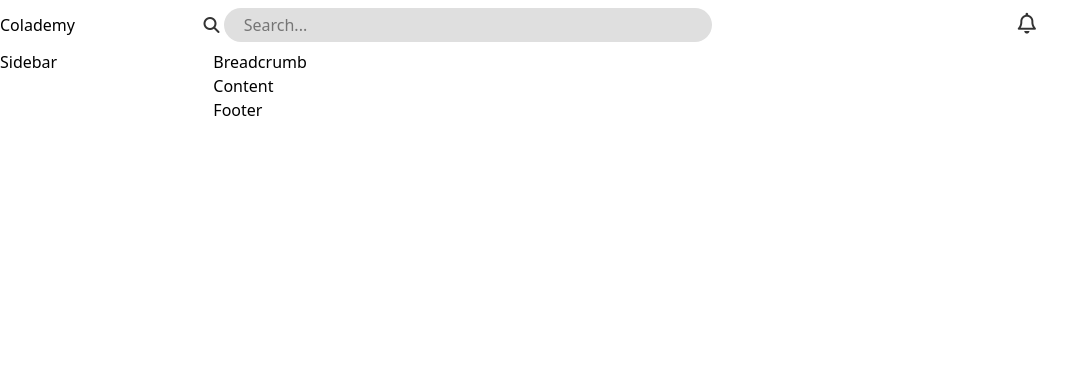
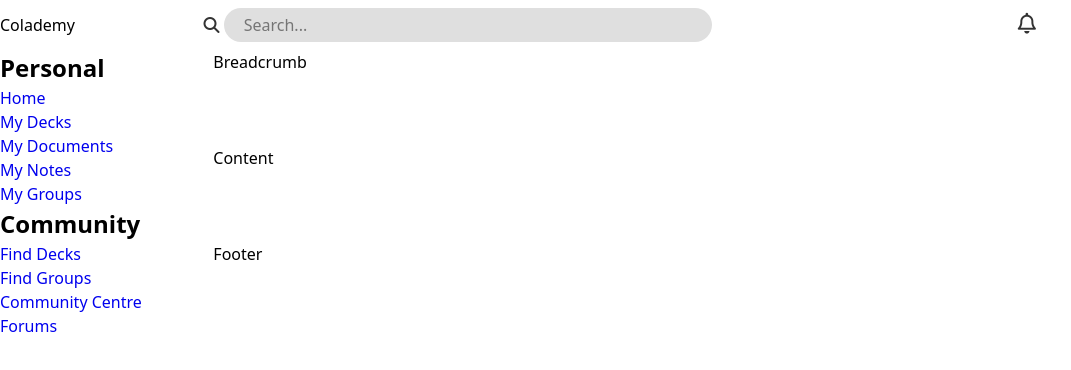
Before and after one commit to demodrome/colademy, a website: page index.html in a window 1280 px wide. Shown: the full height of the page, 0-1071 px from the left. Drawn offline with Linux system fonts and the light colour scheme.

Commit message:
feat: Add sidebar content

```diff
--- a/index.html
+++ b/index.html
@@ -29,7 +29,27 @@
       </div>
     </header>
     <nav class="breadcrumb">Breadcrumb</nav>
-    <div class="sidebar">Sidebar</div>
+    <div class="sidebar">
+      <nav class="navbar">
+        <h2 class="navbar__heading">Personal</h2>
+        <ul class="navbar__nav">
+          <li class="navbar__nav-item"><a href="./pages/index.html">Home</a></li>
+          <li class="navbar__nav-item"><a href="./pages/my-decks.html">My Decks</a></li>
+          <li class="navbar__nav-item"><a href="./pages/my-documents.html">My Documents</a></li>
+          <li class="navbar__nav-item"><a href="./pages/my-notes.html">My Notes</a></li>
+          <li class="navbar__nav-item"><a href="./pages/my-groups.html">My Groups</a></li>
+        </ul>
+      </nav>
+      <nav class="navbar">
+        <ul class="navbar__nav">
+          <h2 class="navbar__heading">Community</h2>
+          <li class="navbar__nav-item"><a href="./pages/find-decks.html">Find Decks</a></li>
+          <li class="navbar__nav-item"><a href="./pages/find-groups.html">Find Groups</a></li>
+          <li class="navbar__nav-item"><a href="./pages/community.html">Community Centre</a></li>
+          <li class="navbar__nav-item"><a href="./pages/forums.html">Forums</a></li>
+        </ul>
+      </nav>
+    </div>
     <main class="content">Content</main>
     <footer class="footer">Footer</footer>
   </div>
```
